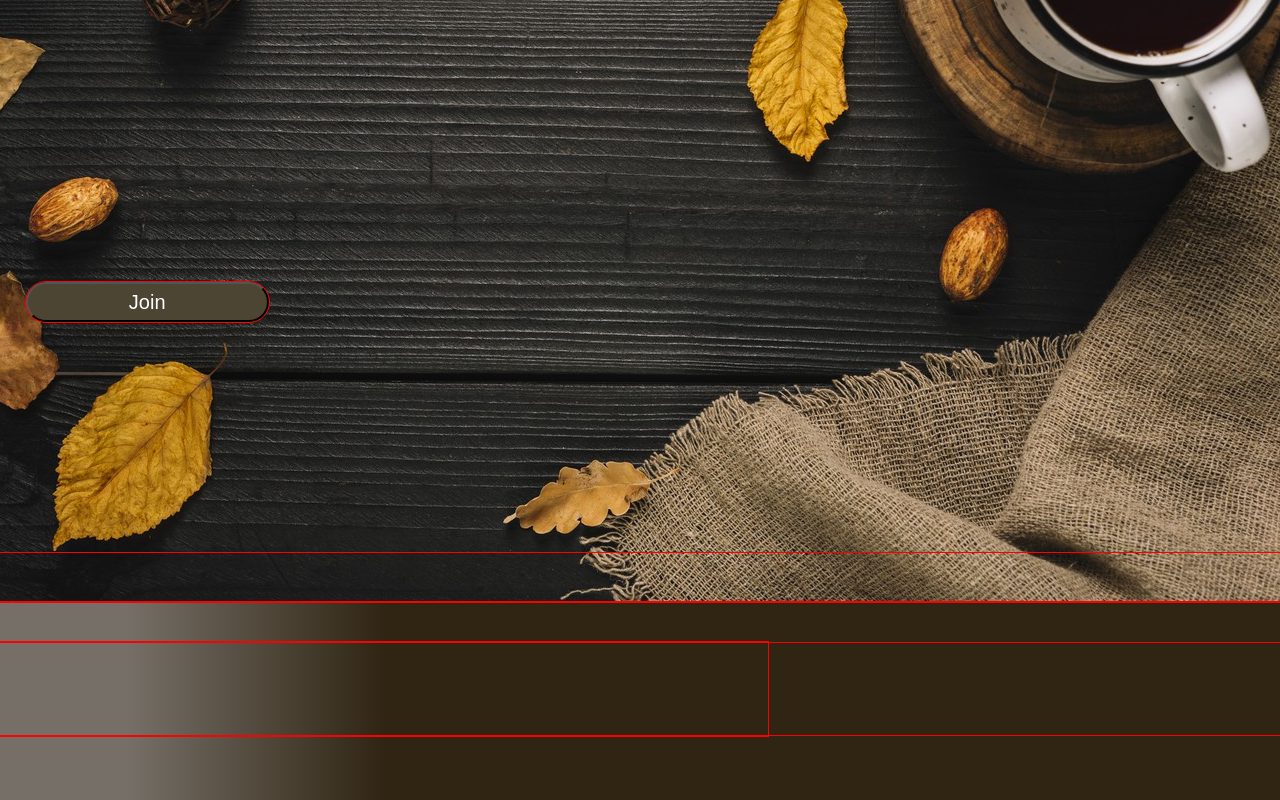
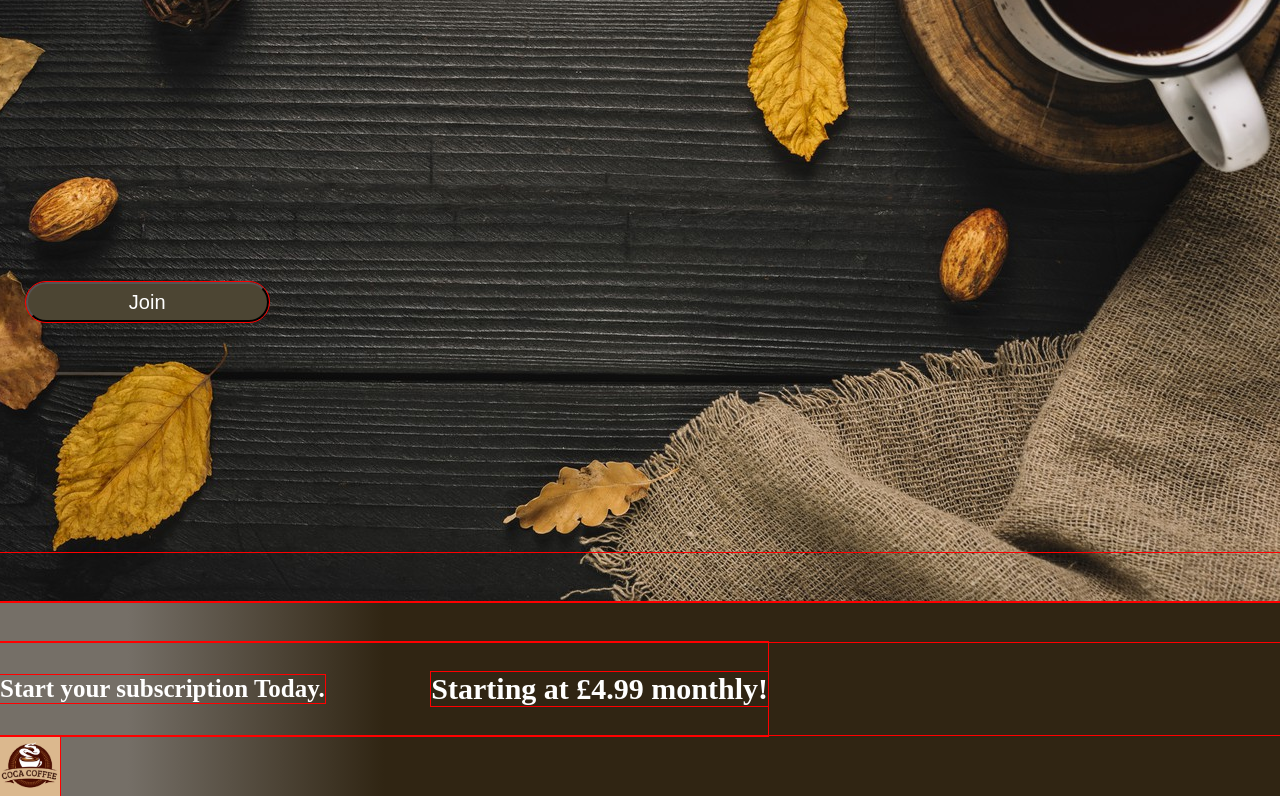
Before and after one commit to MohammedUsman-hub/coffee-subscription-landing-page, a React (Create React App) app in the folder coffee-sub/: page / in a window 1280 px wide. Shown: the part 248-1048 px from the top of the page. Built offline with nearby package versions, Linux system fonts and the light colour scheme.

Commit message:
comments to css index

```diff
--- a/coffee-sub/src/components/bg.js
+++ b/coffee-sub/src/components/bg.js
@@ -6,7 +6,7 @@ export default class Bg extends Component {
     render(){
         return (
         <div id='bg'>
-            <img  src={bg}></img>
+            <img className='backgorund-img' src={bg}></img>
 
         </div>
         );
--- a/coffee-sub/src/index.css
+++ b/coffee-sub/src/index.css
@@ -51,31 +51,33 @@ html, body{
   transform: scale(0.8);
 }
 
+/* Text  */
 #text1-div{
   display: flex;
   justify-content: space-between;
   align-items: center;
   align-content: center;
   width: 60%;
+
 }
-#txt-1{
+#txt-1{ /* start your sub */
   color:white;
-  position: relative;
-  bottom: 50pc;
   font-size: 25px;
-  left: 4%;
+  display: flex;
+
 }
-#txt-2{
+#txt-2{ /* £4.99 monthly */
   color: white;
-  position: relative;
-  bottom: 45pc;
-  right: 65%;
   font-size: 30px;
 }
 
+/* Top left logo */
 .logo{
   width: 60px;
-  position: relative;
-  bottom: 68pc;
-  left: 4px;
+  display:flex;
+  justify-content: baseline;
 }
+.nav-bar{ /* logo div */
+  display: flex;
+  justify-content: baseline;
+}
```
